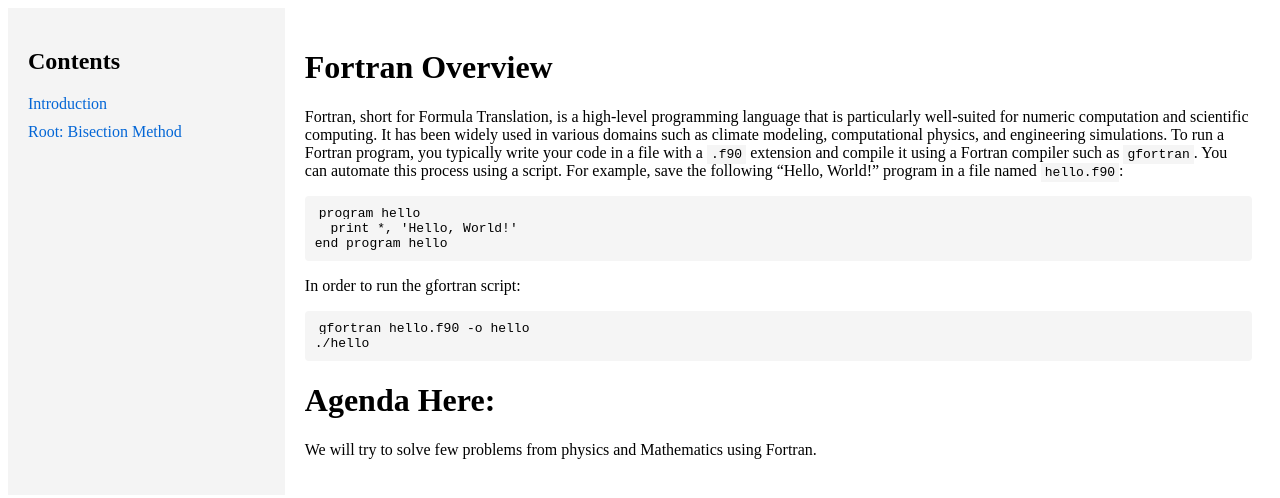
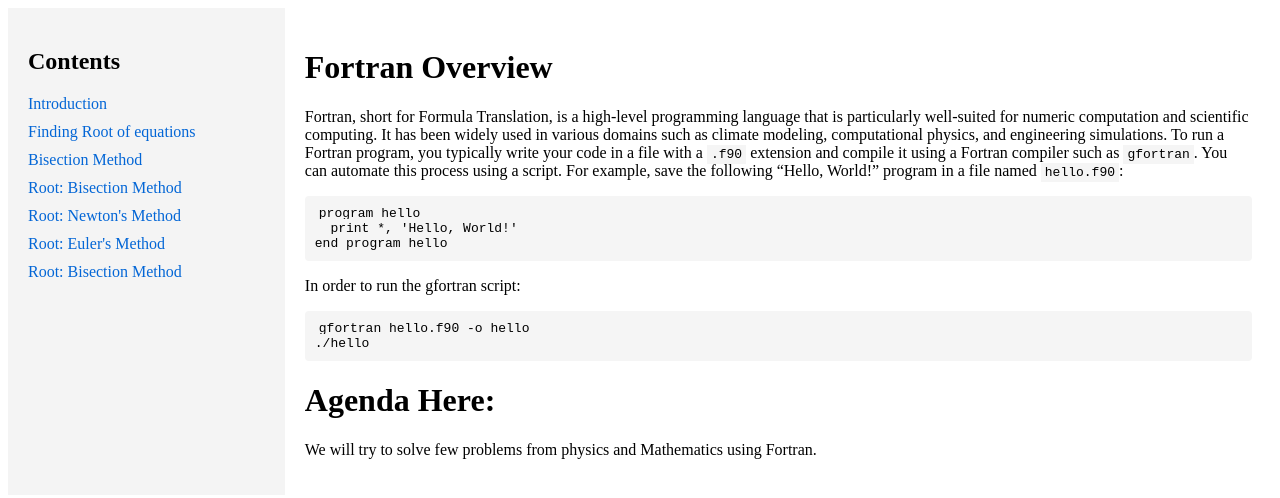
Before and after one commit to mohangiri1/scripting, a Jekyll site: the page built from docs/index.md, in a window 1280 px wide. Shown: the top 498 px of the page. Built offline with Jekyll 4.4.1, drawn with Linux system fonts in a browser that asks for light colours; comment, search, counter and statistics services are not loaded.

Commit message:
Update toc.html

```diff
--- a/docs/_includes/toc.html
+++ b/docs/_includes/toc.html
@@ -4,7 +4,36 @@
     <li>
       <a href="{{ "/index" | relative_url }}">Introduction</a>
     </li>
+
     <li>
+      <a href="{{ "/roots.html" | relative_url }}">Finding Root of equations</a>
+      <ul>
+        <li>
+          <a href="{{ "/roots/bisection.html" | relative_url }}">Bisection Method</a>
+        <li>
+      </ul>
+    </li>
+
+
+
+
+
+
+
+    <li>
+      <a href="{{ "/bisection.html" | relative_url }}">Root: Bisection Method</a>
+    </li>
+
+
+    <li>
+      <a href="{{ "/newton.html" | relative_url }}">Root: Newton's Method</a>
+    </li>
+
+      <li>
+      <a href="{{ "/bisection.html" | relative_url }}">Root: Euler's Method</a>
+    </li>
+
+      <li>
       <a href="{{ "/bisection.html" | relative_url }}">Root: Bisection Method</a>
     </li>
   </ul>
```
